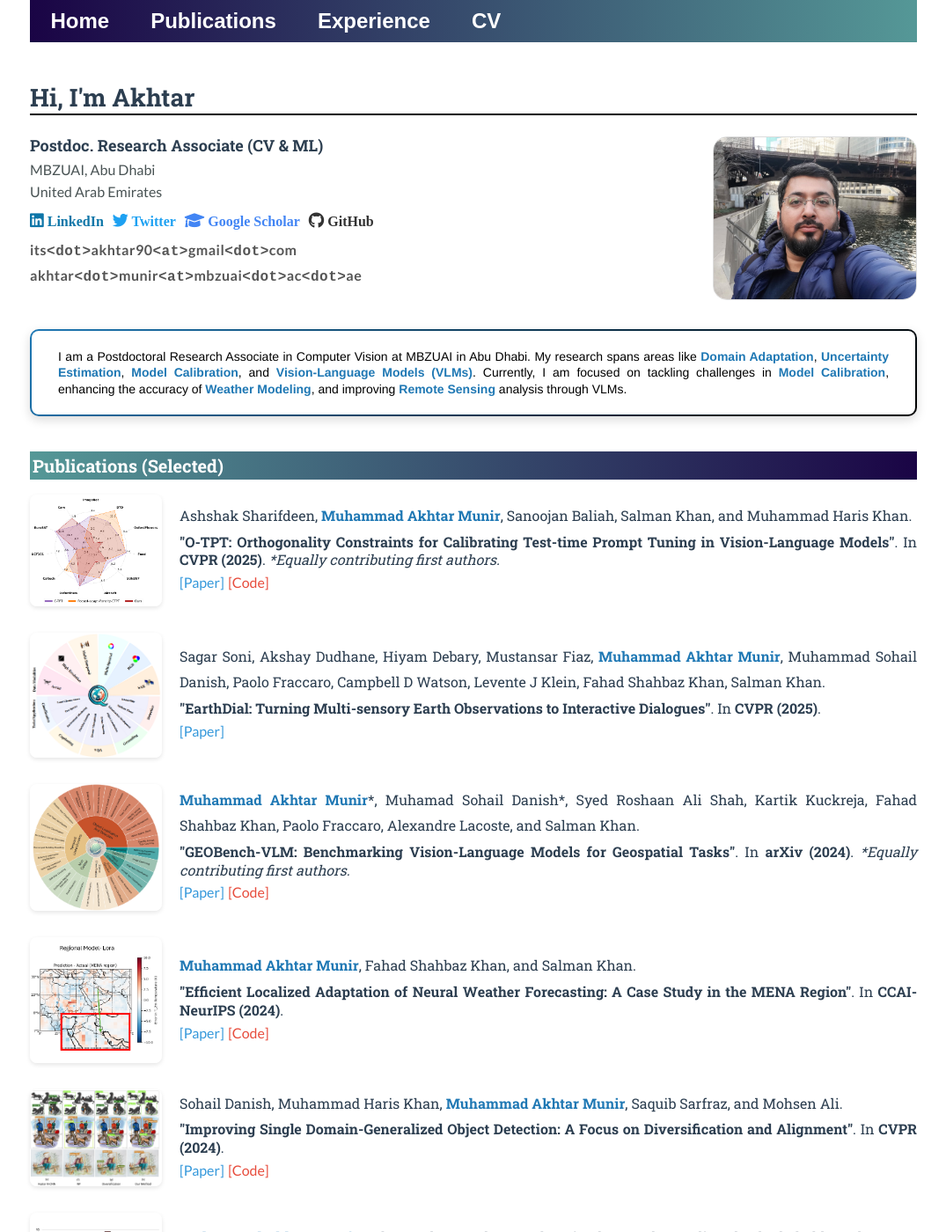
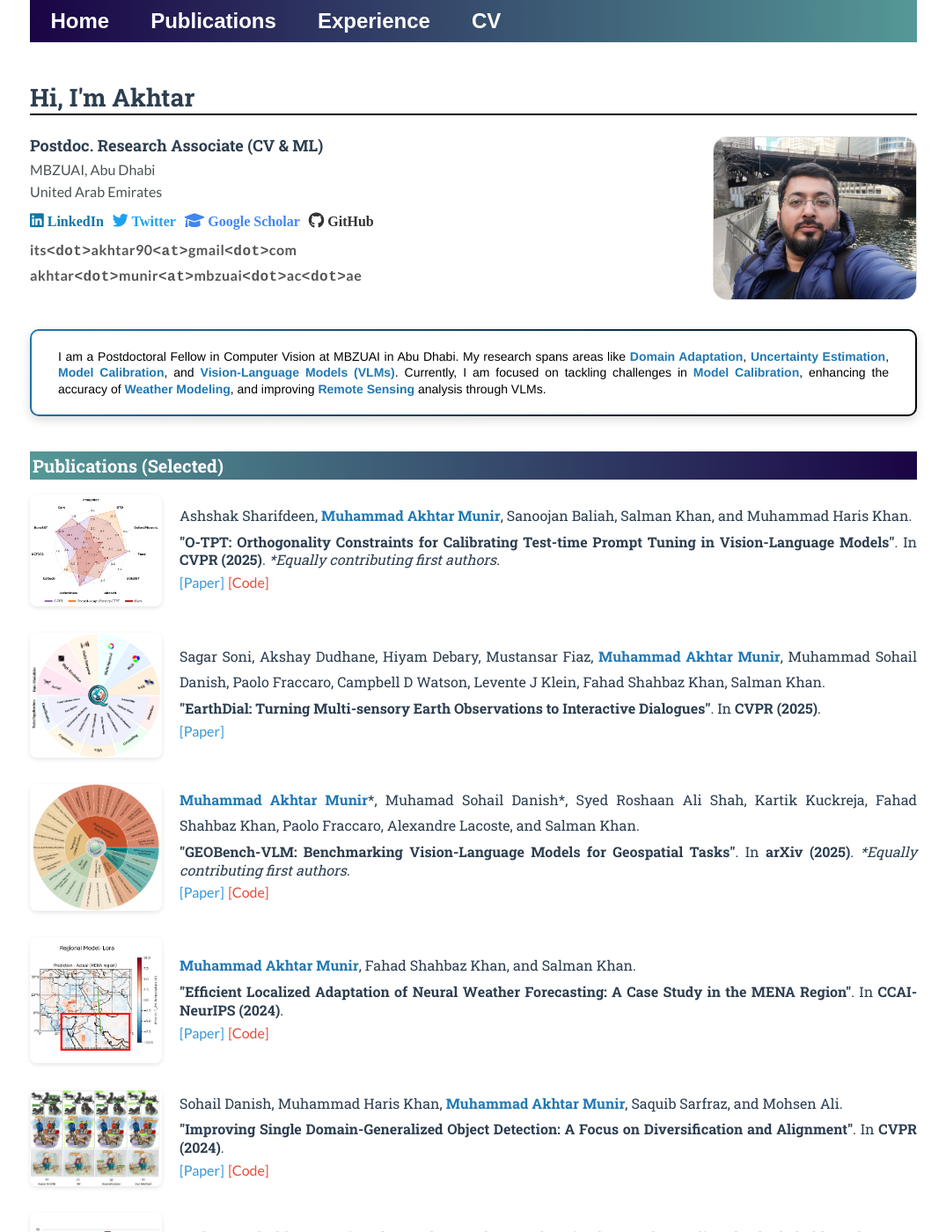
Before and after one commit to akhtarvision/akhtarvision.github.io, a Jekyll site: the page built from index.html, in a window 1280 px wide and 1400 px high. Shown: the whole window at 88% size, without its empty margins (102-1177 px from the left). Built offline with Jekyll 4.4.1, drawn with Linux system fonts in a browser that asks for light colours.

Commit message:
Update index.html

```diff
--- a/index.html
+++ b/index.html
@@ -45,7 +45,7 @@ title: Akhtar, CV & ML
     <div style="background: linear-gradient(135deg, #1f78b4, #000000); padding: 2px; border-radius: 10px; margin-top: 30px; box-shadow: 0 4px 12px rgba(0, 0, 0, 0.15);">
     <div style="background-color: #ffffff; padding: 20px 30px; border-radius: 8px; font-family: 'Lato', sans-serif; font-size: 14px; line-height: 1.6; color: #2c3e50;">
         <p style="margin: 0;">
-            I am a Postdoctoral Research Associate in Computer Vision at MBZUAI in Abu Dhabi. My research spans areas like
+            I am a Postdoctoral Fellow in Computer Vision at MBZUAI in Abu Dhabi. My research spans areas like
             <strong style="color: #1f78b4;">Domain Adaptation</strong>,
             <strong style="color: #1f78b4;">Uncertainty Estimation</strong>,
             <strong style="color: #1f78b4;">Model Calibration</strong>,
@@ -120,7 +120,7 @@ title: Akhtar, CV & ML
                 </p>
                 <p style="font-family: 'Roboto Slab', serif; font-size: 16px; color: #2c3e50; margin: 5px 0;">
                     <strong>"GEOBench-VLM: Benchmarking Vision-Language Models for Geospatial Tasks"</strong>.
-                    In <strong>arXiv (2024)</strong>. <i>*Equally contributing first authors.</i>
+                    In <strong>arXiv (2025)</strong>. <i>*Equally contributing first authors.</i>
                 </p>
                 <p style="margin: 5px 0;">
                     <a href="https://arxiv.org/pdf/2411.19325" style="font-family: 'Lato', sans-serif; text-decoration: none; color: #3498db;">[Paper]</a>
```
